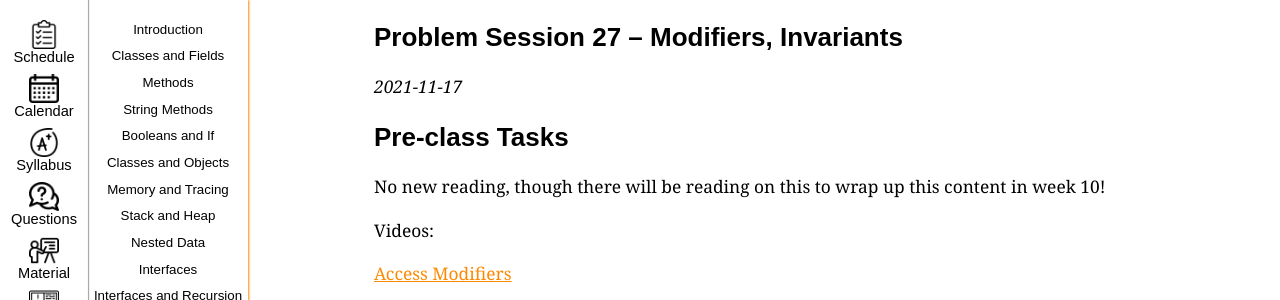
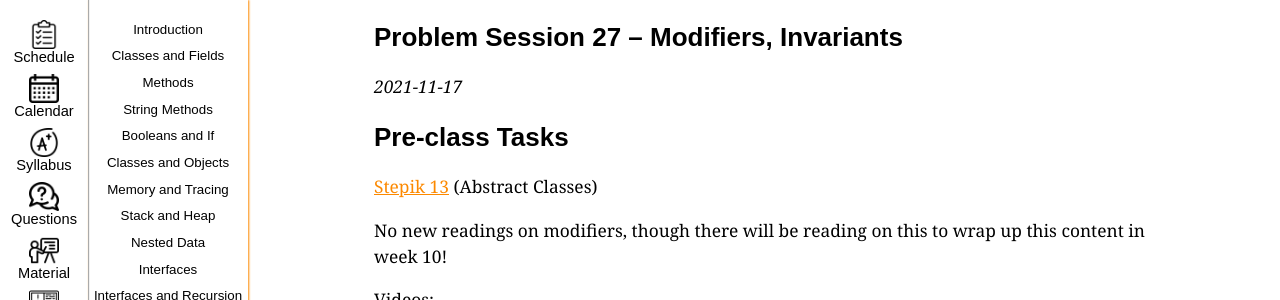
Before and after one commit to ucsd-cse11-w22/ucsd-cse11-w22.github.io, a Jekyll site: the page built from _lectures/lecture27.md, in a window 1280 px wide and 900 px high, cut to the strip 0-300 px from the top of the window. Built offline with Jekyll 4.4.1, drawn with Linux system fonts in a browser that asks for light colours.

Commit message:
Update lecture27.md

```diff
--- a/_lectures/lecture27.md
+++ b/_lectures/lecture27.md
@@ -18,7 +18,9 @@ _{{ page.released-on }}_
 
 ## Pre-class Tasks
 
-No new reading, though there will be reading on this to wrap up this content in
+[Stepik 13](https://stepik.org/lesson/575460/step/1?unit=570041) (Abstract Classes)
+
+No new readings on modifiers, though there will be reading on this to wrap up this content in
 week 10!
 
 Videos:
```
